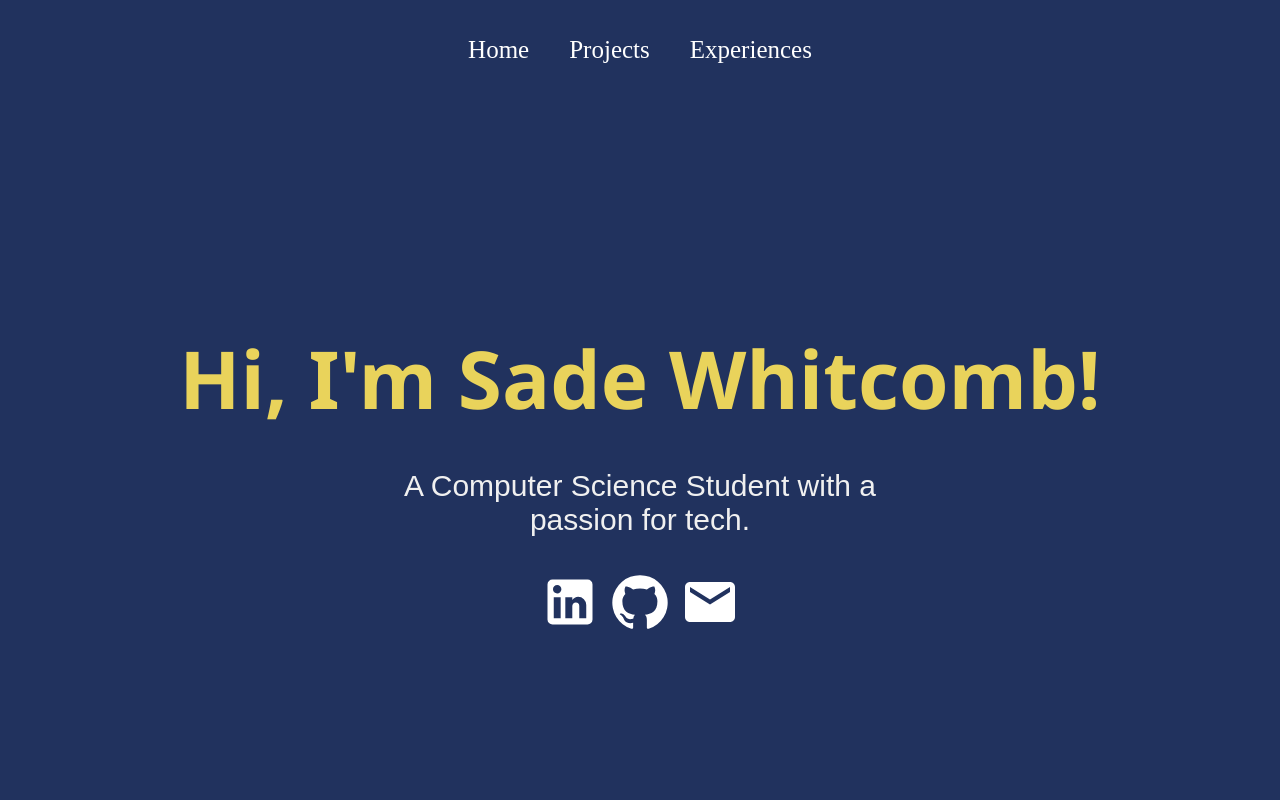
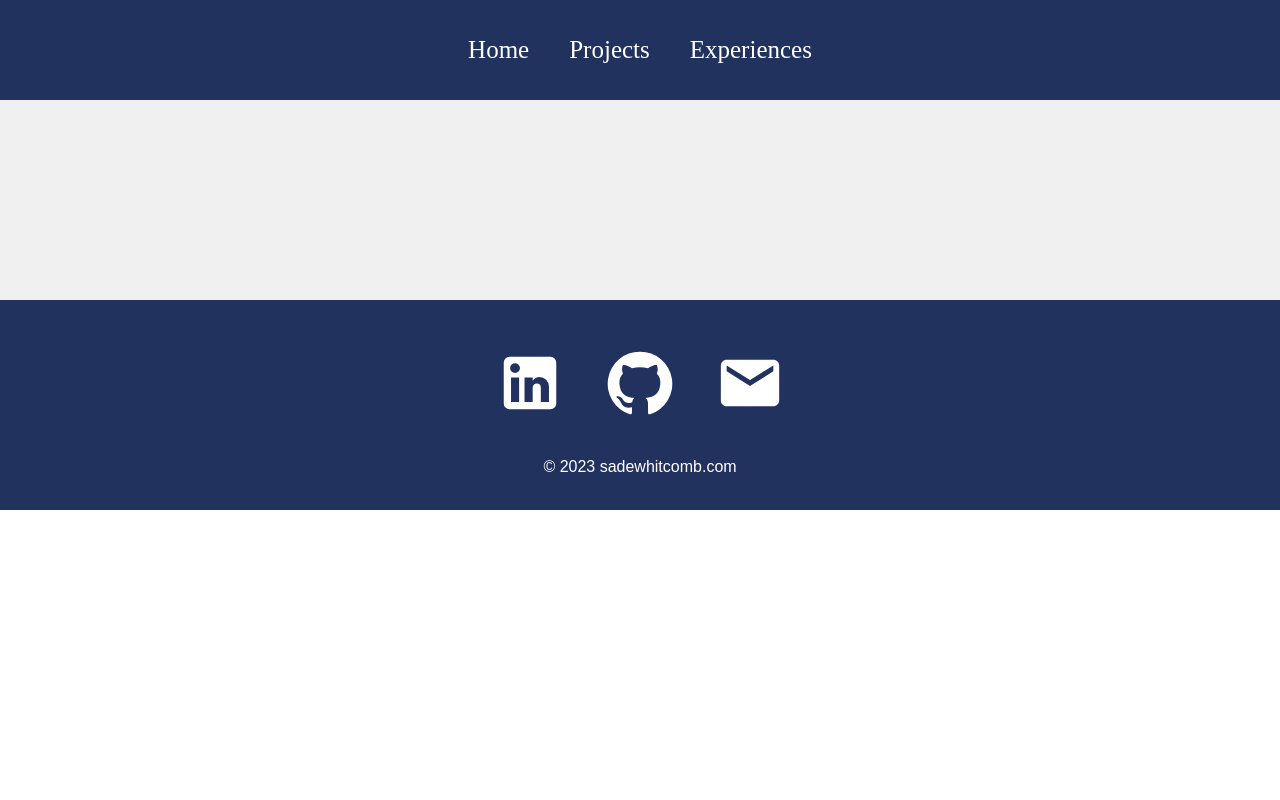
Before and after one commit to sadew01/Personal-Website-Project, a React (Create React App) app: page / in a window 1280 px wide. Shown: the top 800 px of the page. Built offline with nearby package versions, Linux system fonts and the light colour scheme.

Commit message:
fixed url path

```diff
--- a/src/App.js
+++ b/src/App.js
@@ -14,10 +14,10 @@ function App() {
       <Router>
         <Navbar/>
         <Routes>
-          <Route path="/" element={<Home/>}></Route>
-          <Route path="/projects" element={<Projects/>}></Route>
-          <Route path="/experiences" element={<Experiences/>}></Route>
-          <Route path="/displayproject/:id" element={<DisplayProject/>}></Route>
+          <Route path="/Personal-Website-Project/" element={<Home/>}></Route>
+          <Route path="/Personal-Website-Project/projects" element={<Projects/>}></Route>
+          <Route path="/Personal-Website-Project/experiences" element={<Experiences/>}></Route>
+          <Route path="/Personal-Website-Project/displayproject/:id" element={<DisplayProject/>}></Route>
         </Routes>
         <Footer/>
       </Router>
```
